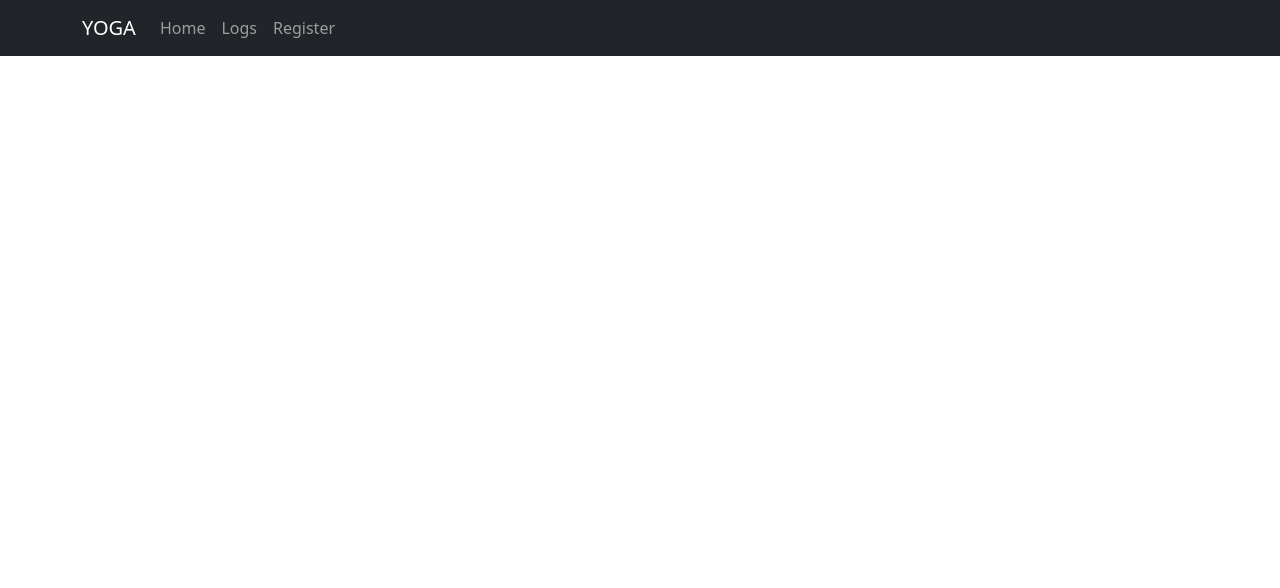
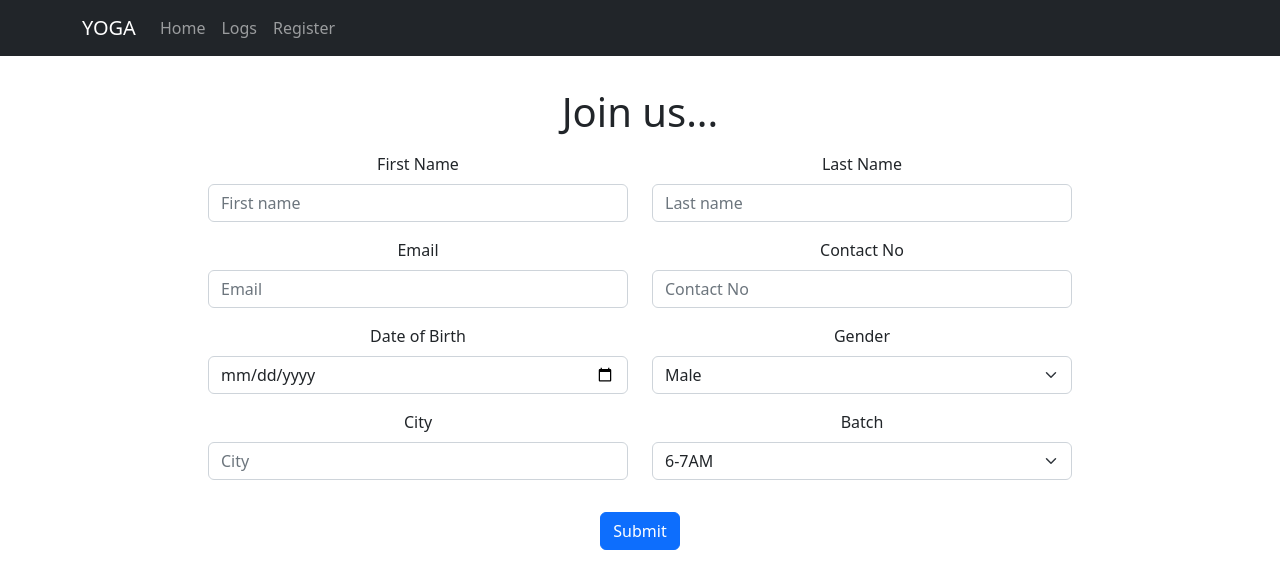
Before and after one commit to digambar-t7/yoga-academy, a React (Create React App) app in the folder frontend/yoga/: page /register in a window 1280 px wide. Shown: the top 588 px of the page. Built offline with nearby package versions, Linux system fonts and the light colour scheme.

Commit message:
created registration form

```diff
--- a/frontend/yoga/package.json
+++ b/frontend/yoga/package.json
@@ -10,7 +10,8 @@
     "react": "^18.2.0",
     "react-bootstrap": "^2.7.0",
     "react-dom": "^18.2.0",
-    "react-scripts": "5.0.1",
+    "react-router-dom": "^6.4.5",
+    "react-scripts": "^2.1.3",
     "web-vitals": "^2.1.4"
   },
   "scripts": {
--- a/frontend/yoga/src/App.js
+++ b/frontend/yoga/src/App.js
@@ -1,11 +1,23 @@
 import './App.css';
+import React from 'react';
 import Header from './assets/components/Header';
 import 'bootstrap/dist/css/bootstrap.min.css';
+import { BrowserRouter, Routes, Route } from 'react-router-dom';
+import Home from './assets/components/Home';
+import Register from './assets/components/Register';
+import Logs from './assets/components/Logs';
 
 function App() {
   return (
     <div className="App">
       <Header />
+      <BrowserRouter>
+        <Routes>
+          <Route path='/home' element={<Home />}></Route>
+          <Route path='/register' element={<Register />}></Route>
+          <Route path='/logs' element={<Logs />} />
+        </Routes>
+      </BrowserRouter>
     </div>
   );
 }
--- a/frontend/yoga/src/assets/components/Header.js
+++ b/frontend/yoga/src/assets/components/Header.js
@@ -1,16 +1,18 @@
+import React from 'react';
 import Container from 'react-bootstrap/Container';
 import Nav from 'react-bootstrap/Nav';
 import Navbar from 'react-bootstrap/Navbar';
+import { Link } from 'react-router-dom';
 
 function Header() {
     return (
         <>
             <Navbar bg="dark" variant="dark" sticky="top">
                 <Container>
-                    <Navbar.Brand href="#home">YOGA</Navbar.Brand>
+                    <Navbar.Brand href="/home">YOGA</Navbar.Brand>
                     <Nav className="me-auto">
-                        <Nav.Link href="#home">Home</Nav.Link>
-                        <Nav.Link href="/log">Logs</Nav.Link>
+                        <Nav.Link href="/home">Home</Nav.Link>
+                        <Nav.Link href="/logs">Logs</Nav.Link>
                         <Nav.Link href="/register">Register</Nav.Link>
                     </Nav>
                 </Container>
--- /dev/null
+++ b/frontend/yoga/src/assets/components/Home.js
@@ -0,0 +1,9 @@
+import React from 'react'
+
+const Home = () => {
+    return (
+        <div>Home</div>
+    )
+}
+
+export default Home
--- /dev/null
+++ b/frontend/yoga/src/assets/components/Logs.js
@@ -0,0 +1,9 @@
+import React from 'react'
+
+const Logs = () => {
+    return (
+        <div>Logs</div>
+    )
+}
+
+export default Logs
--- /dev/null
+++ b/frontend/yoga/src/assets/components/Register.js
@@ -0,0 +1,79 @@
+import React from 'react';
+import Col from 'react-bootstrap/Col';
+import Button from 'react-bootstrap/Button';
+import Container from 'react-bootstrap/Container';
+import Form from 'react-bootstrap/Form';
+import Row from 'react-bootstrap/Row';
+
+function Register() {
+    return (
+        <Container className='my-3 px-5 w-75' >
+            <h1 className='pt-3'>Join us...</h1>
+            <Form>
+                <Row className='my-3'>
+                    <Col>
+                        <Form.Label >First Name</Form.Label>
+                        <Form.Control placeholder="First name" />
+                    </Col>
+                    <Col><Form.Label >Last Name</Form.Label>
+                        <Form.Control placeholder="Last name" />
+                    </Col>
+                </Row>
+                <Row className='my-3'>
+                    <Col><Form.Label >Email</Form.Label>
+                        <Form.Control type='email' placeholder="Email" />
+                    </Col>
+                    <Col><Form.Label >Contact No</Form.Label>
+                        <Form.Control type='tel' placeholder="Contact No" />
+                    </Col>
+                </Row>
+                <Row className='my-3'>
+                    <Col><Form.Label >Date of Birth</Form.Label>
+                        <Form.Control type='date' placeholder="Date of Birth" />
+                    </Col>
+                    <Col><Form.Label >Gender</Form.Label>
+                        <Form.Select placehoder="Gender">
+                            <option>Male</option>
+                            <option>Female</option>
+                            <option>Prefer not to say</option>
+                        </Form.Select>
+                    </Col>
+                </Row>
+                <Row className='my-3'>
+                    <Col><Form.Label >City</Form.Label>
+                        <Form.Control placeholder="City" />
+                    </Col>
+                    <Col><Form.Label >Batch</Form.Label>
+                        <Form.Select placehoder="Gender">
+                            <option>6-7AM</option>
+                            <option>7-8AM</option>
+                            <option>8-9AM</option>
+                            <option>5-6PM</option>
+                        </Form.Select>
+                    </Col>
+                </Row>
+                <Button className='my-3' variant="primary" type="submit">
+                    Submit
+                </Button>
+            </Form>
+        </Container>
+    );
+}
+
+export default Register;
+
+// @Id
+//     @GeneratedValue(strategy = GenerationType.IDENTITY)
+//     private long id;
+//     @Embedded
+//     private Name name;   ddfa
+//     private String email;faasfa
+//     private LocalDate dob;dasafa
+//     private LocalDate doj;fafafas
+//     private LocalDate dateOfChange;fafafa
+//     private String contactno;fafafa
+//     private String paidMonth;affaa
+//     private String gender;fafa
+//     private String city;safafa
+//     private String currBatch; dsfsa
+//     private String nextBatch;
```
Also changed, not shown: frontend/yoga/src/assets/components/Payment.js (added, +9 -0 lines), 1 other file (tests, documents, lock files or other folders).
